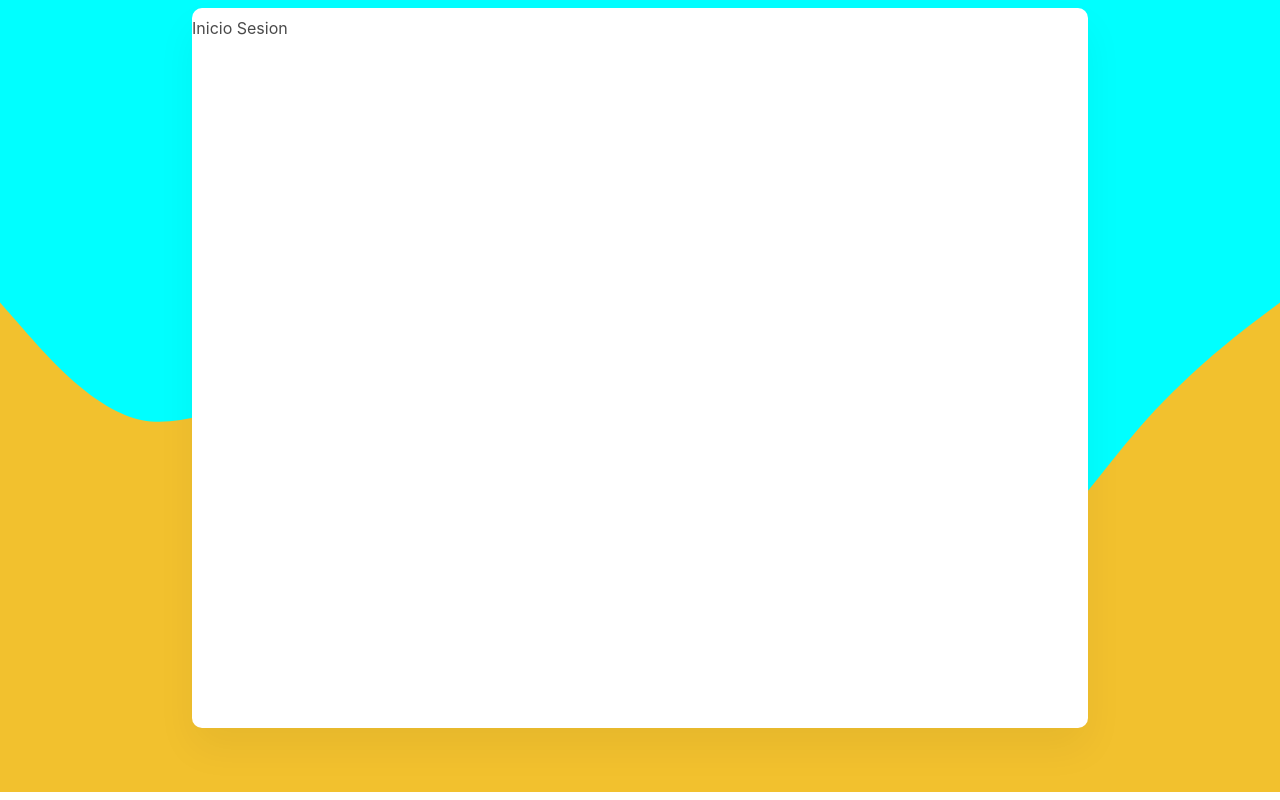
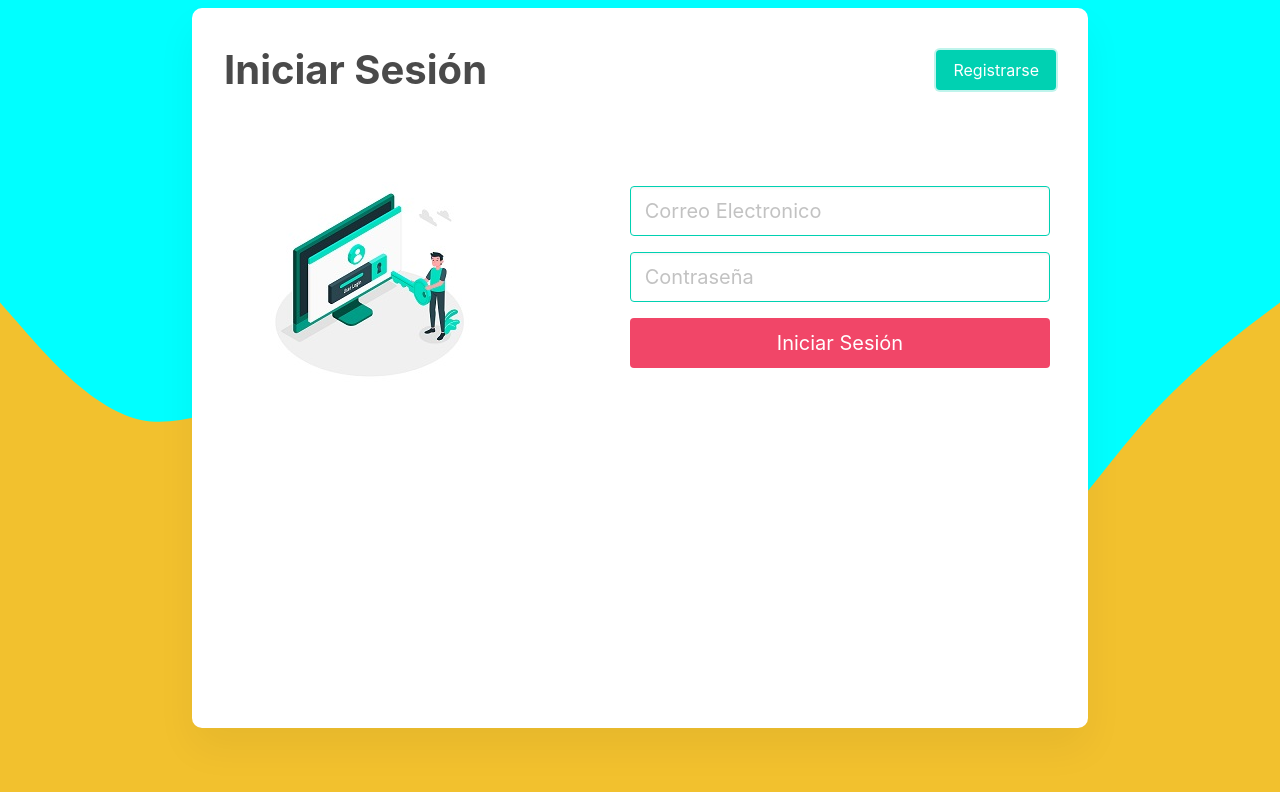
Before and after one commit to Azamora23/Control-de-Gastos, a React (Create React App) app: page /inicio-sesion in a window 1280 px wide. Built offline with nearby package versions, Linux system fonts and the light colour scheme; what webfontloader would draw is missing.

Commit message:
inicio sesion

```diff
--- a/src/componentes/InicioSesion.js
+++ b/src/componentes/InicioSesion.js
@@ -1,8 +1,37 @@
 import React from "react";
+import 'bulma/css/bulma.min.css';
+import { Helmet } from "react-helmet";
+import {Header} from "../elementos/Header";
+import {Titulo} from "../elementos/Titulo";
+import { Link } from "react-router-dom";
+import "bulma/css/bulma.min.css";
+import {Formulario, Input} from "../elementos/Formulario";
 
 const InicioSesion = () => {
     return (
-        <h1>Inicio Sesion</h1>
+        <>
+            <Helmet>
+                <title>Iniciar Sesion</title>
+            </Helmet>
+            <Header className="level">
+                <div className="level-left">
+                    <Titulo>Iniciar Sesión</Titulo>
+                </div>
+                <div className="level-right">
+                    <Link className="button is-primary is-focused" to="/crear-cuenta">Registrarse</Link>
+                </div>
+            </Header>
+            <Formulario>
+            <div className="columns">
+            <img src="/registro1.jpg" alt="imagen de registro"></img>
+                <div className="column is-three-fifths is-offset-one-fifth">
+                    <Input className="input is-medium is-focus is-primary" type="email" name="email" placeholder="Correo Electronico"></Input>
+                    <Input className="input is-medium is-focus is-primary" type="password" name="password" placeholder="Contraseña"></Input>
+                    <button className="button is-danger is-medium is-fullwidth" type="submit">Iniciar Sesión</button>
+                </div>
+            </div>
+            </Formulario>
+        </>
     );
 }
 
--- a/src/componentes/RegistroUsuario.js
+++ b/src/componentes/RegistroUsuario.js
@@ -19,12 +19,12 @@ const RegistroUsuarios = () => {
                     <Titulo>Crear Cuenta</Titulo>
                 </div>
                 <div className="level-right">
-                    <Link className="button is-primary is-outlined" to="/">Iniciar Sesion</Link>
+                    <Link className="button is-primary is-focused" to="/inicio-sesion">Iniciar Sesion</Link>
                 </div>
             </Header>
             <Formulario>
             <div className="columns">
-            <img src="/registro1.jpg" alt="imagen de registro"></img>
+            <img src="/inicioSesion2.jpg" alt="imagen de registro"></img>
                 <div className="column is-three-fifths is-offset-one-fifth">
                     <Input className="input is-medium is-focus is-primary" type="email" name="email" placeholder="Correo Electronico"></Input>
                     <Input className="input is-medium is-focus is-primary" type="password" name="password" placeholder="Contraseña"></Input>
--- a/src/elementos/Formulario.js
+++ b/src/elementos/Formulario.js
@@ -8,6 +8,8 @@ const Formulario = styled.form`
     height: 70vh;
     max-height: 40rem;
     border-radius: 0.625rem;
+    padding-top: 2rem;
+
 `;
 
 const Input = styled.input`
```
Also changed, not shown: public/inicioSesion2.jpg (added).
